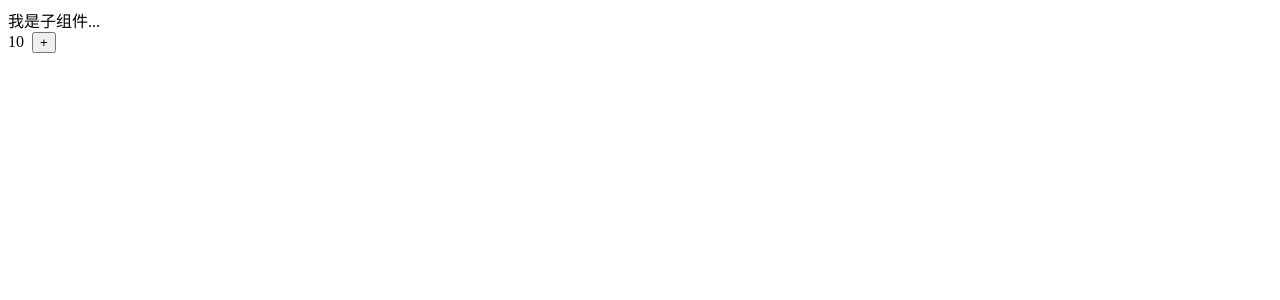
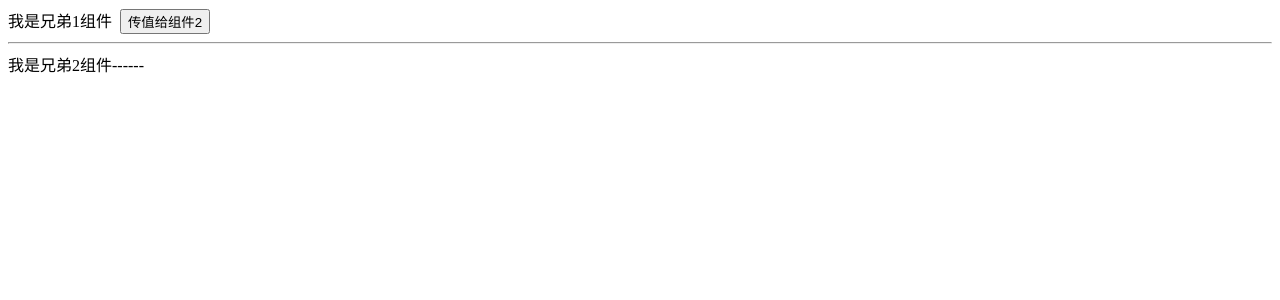
Before and after one commit to Duanzihuang/webpack_react, a React app: page / in a window 1280 px wide. Shown: the top 300 px of the page. Built offline with nearby package versions, Linux system fonts and the light colour scheme.

Commit message:
6-完成了兄弟组件传值

```diff
--- a/src/App.jsx
+++ b/src/App.jsx
@@ -5,6 +5,8 @@ import "./App.less"
 import NoStateComponent from '@/NoStateComponent'
 import StateComponent from '@/StateComponent'
 import Counter from '@/Counter'
+import Grandpa from '@/Grandpa'
+import Parent from '@/brother/Parent'
 
 const chenhuanStyle = {
     color:'green',
@@ -25,7 +27,9 @@ class App extends React.Component{
             {/* <NoStateComponent name="ch" sex="男" age={18} isMan={true}/>
             <hr/>
             <StateComponent name="罗庆" sex="男" age={23}/> */}
-            <Counter initCount={10} callback={this.getChildValue}/>
+            {/* <Counter initCount={10} callback={this.getChildValue}/> */}
+            {/* <Grandpa /> */}
+            <Parent/>
         </div>
     }
 
--- /dev/null
+++ b/src/components/Grandpa.jsx
@@ -0,0 +1,63 @@
+import React, { Component } from "react";
+
+import  PropTypes from 'prop-types'
+
+class Grandson extends Component{
+    render(){
+        // console.log(this)
+        return <div>
+            我是第三级---{this.context.myValue}
+        </div>
+    }
+}
+
+Grandson.contextTypes  = {
+    myValue:PropTypes.string
+}
+
+class Parent extends Component{
+    static contextTypes = {
+        myValue:PropTypes.string
+    }
+    render(){
+        return <div>
+            我是第二级--{this.context.myValue}<br/>
+            <Grandson />
+        </div>
+    }
+}
+
+class Grandpa extends Component {
+    // 约定给孙子传递值的时候，属性名叫啥，以及它的类型是啥
+    static childContextTypes = {
+        myValue:PropTypes.string
+    }
+
+    getChildContext() {
+        return {myValue: this.state.value};
+    }
+
+    constructor(){
+        super()
+
+        this.state = {
+            value:'我是第一级的值'
+        }
+    }
+
+    changeValue = () => {
+        this.setState({
+            value:'112233'
+        })
+    }
+
+    render(){
+        return <div>
+            我是第一级组件<br/>
+            <button onClick={this.changeValue}>我要更改值</button>
+            <Parent/>
+        </div>
+    }
+}
+
+export default Grandpa
--- /dev/null
+++ b/src/components/brother/Brother1.jsx
@@ -0,0 +1,20 @@
+import React, { Component } from "react"
+
+import bus from './bus'
+
+class Brother1 extends Component {
+    sendValueToBrother2 = () => {
+        bus.emit('myevent',{
+            name:'陈焕',
+            address:'广东潮汕人'
+        })
+    }
+
+    render(){
+        return <div>
+            我是兄弟1组件&nbsp;&nbsp;<button onClick={this.sendValueToBrother2}>传值给组件2</button>
+        </div>
+    }
+}
+
+export default Brother1
--- /dev/null
+++ b/src/components/brother/Brother2.jsx
@@ -0,0 +1,32 @@
+import React, { Component } from "react"
+
+import bus from './bus'
+
+class Brother2 extends Component {
+    constructor(){
+        super()
+
+        this.state = {}
+    }
+
+    componentDidMount(){
+        console.log("--componentDidMount--")
+        bus.on('myevent',data=>{
+            // console.log(data)
+            this.setState({
+                name:data.name,
+                address:data.address
+            })
+        })
+    }
+
+    render(){
+        console.log("------render------")
+        const {name,address} = this.state
+        return <div>
+            我是兄弟2组件---{name}---{address}
+        </div>
+    }
+}
+
+export default Brother2
--- /dev/null
+++ b/src/components/brother/Parent.jsx
@@ -0,0 +1,16 @@
+import React, { Component } from "react"
+
+import Brother1 from './Brother1'
+import Brother2 from './Brother2'
+
+class Parent extends Component {
+    render(){
+        return <div>
+            <Brother1 />
+            <hr/>
+            <Brother2 />
+        </div>
+    }
+}
+
+export default Parent
--- /dev/null
+++ b/src/components/brother/bus.js
@@ -0,0 +1,5 @@
+import {EventEmitter} from 'events'
+
+const bus = new EventEmitter()
+
+export default bus
```
Also changed, not shown: test/static.html (added, +32 -0 lines), 2 other files (tests, documents, lock files or other folders).
